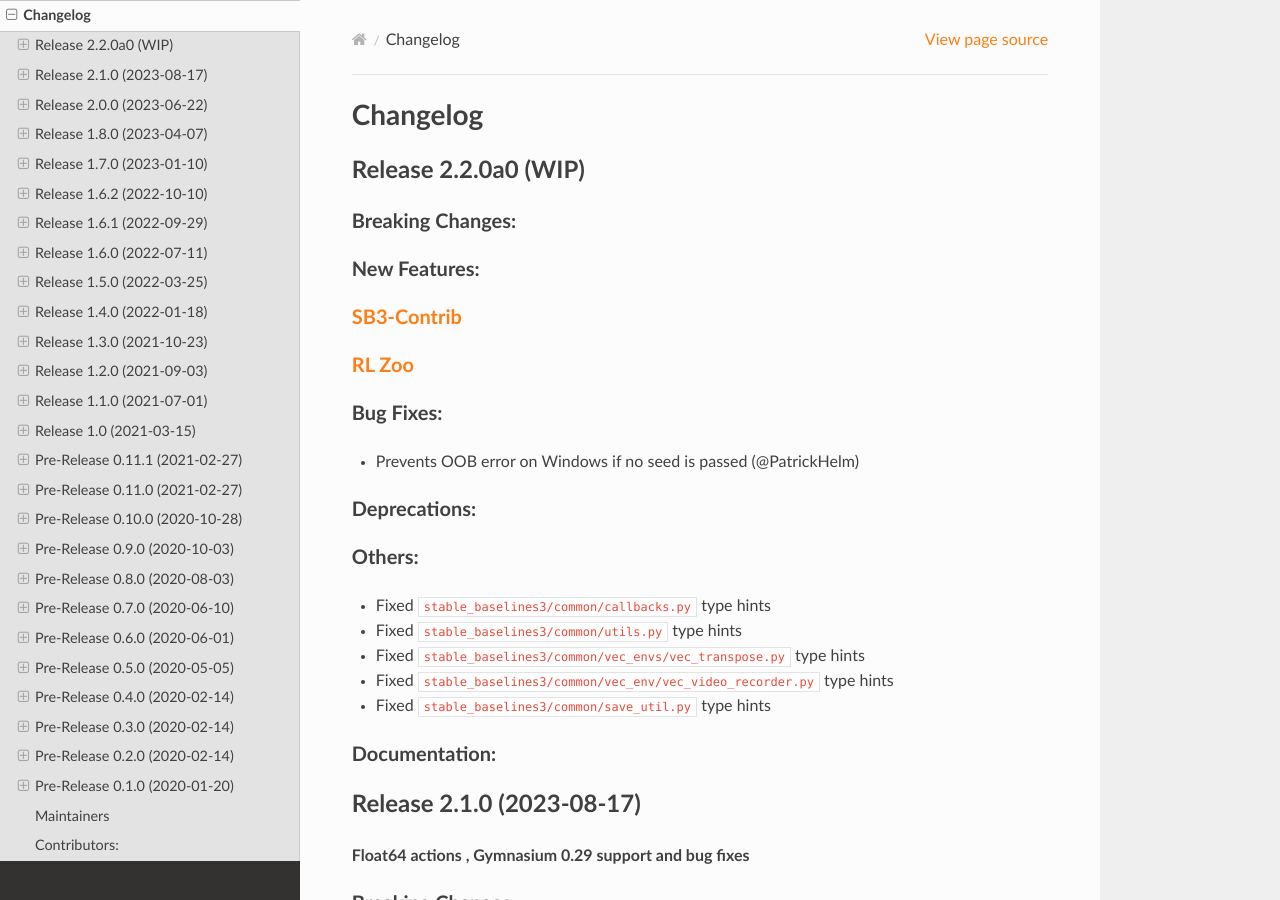
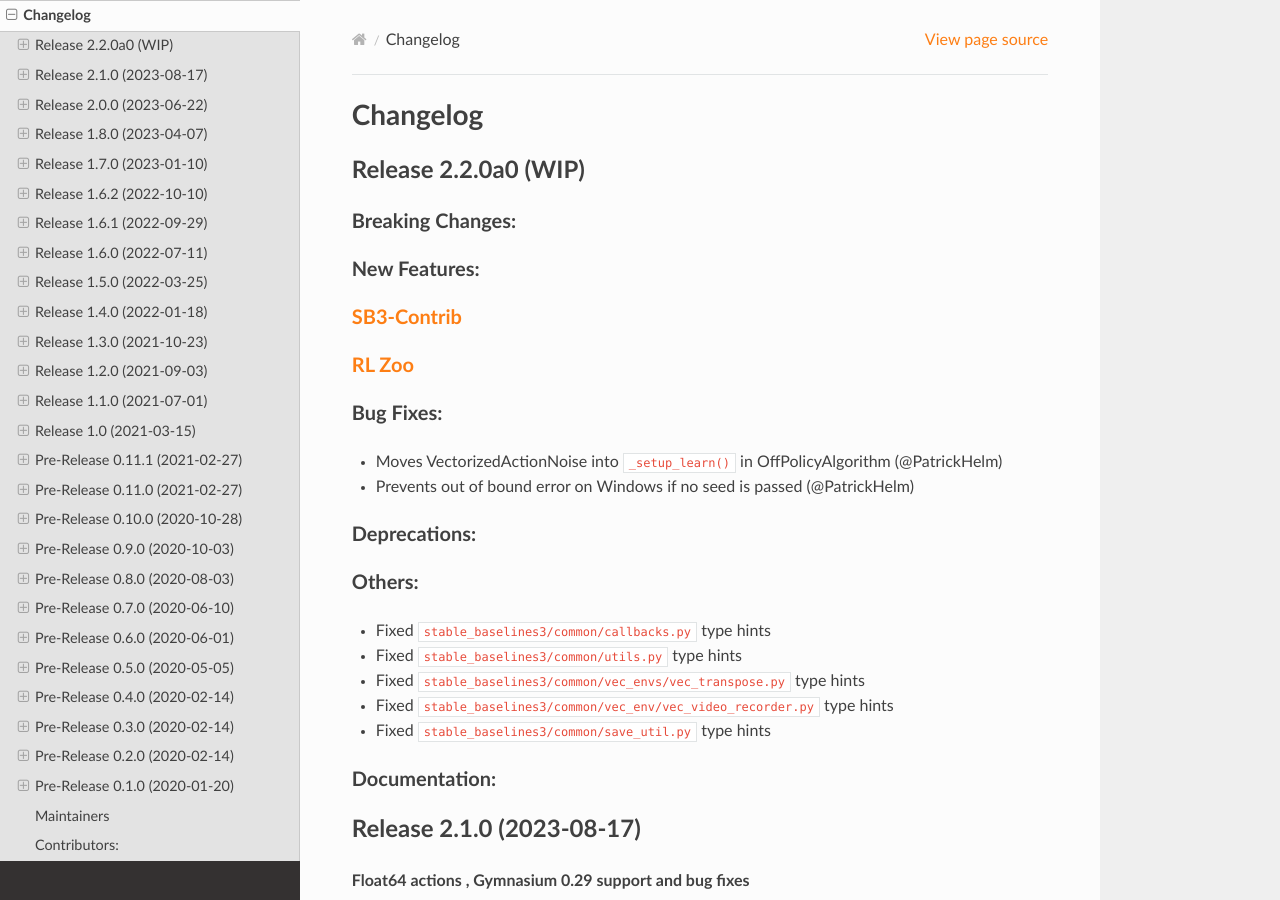
Before and after one commit to DLR-RM/stable-baselines3, a Sphinx documentation site: the page built from docs/misc/changelog.rst, in a window 1280 px wide and 900 px high. Built offline with Sphinx 7.4.7 and the Read the Docs theme 2.0.0, drawn with Linux system fonts in a browser that asks for light colours.

Commit message:
Fix `VectorizedActionNoise` in `OffPolicyAlgorithm` (#1657)
* moves VectorizedActionNoise into _setup_learn()

* update changelog

---------

Co-authored-by: Antonin RAFFIN <antonin.raffin@ensta.org>
Co-authored-by: Antonin Raffin <antonin.raffin@dlr.de>

```diff
--- a/docs/misc/changelog.rst
+++ b/docs/misc/changelog.rst
@@ -20,7 +20,8 @@
 
 Bug Fixes:
 ^^^^^^^^^^
-- Prevents OOB error on Windows if no seed is passed (@PatrickHelm)
+- Moves VectorizedActionNoise into ``_setup_learn()`` in OffPolicyAlgorithm (@PatrickHelm)
+- Prevents out of bound error on Windows if no seed is passed (@PatrickHelm)
 
 Deprecations:
 ^^^^^^^^^^^^^
```
Also changed, not shown: 1 other file.
